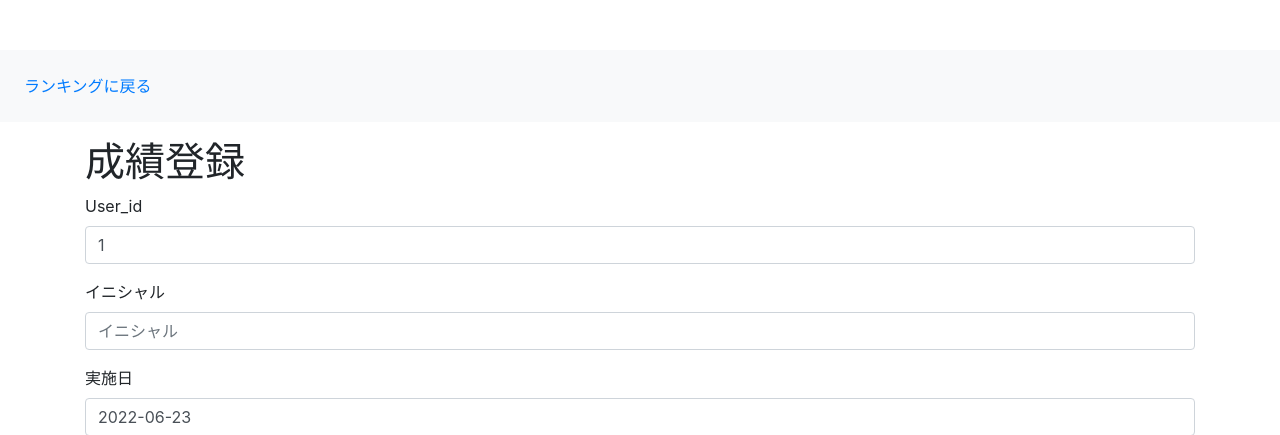
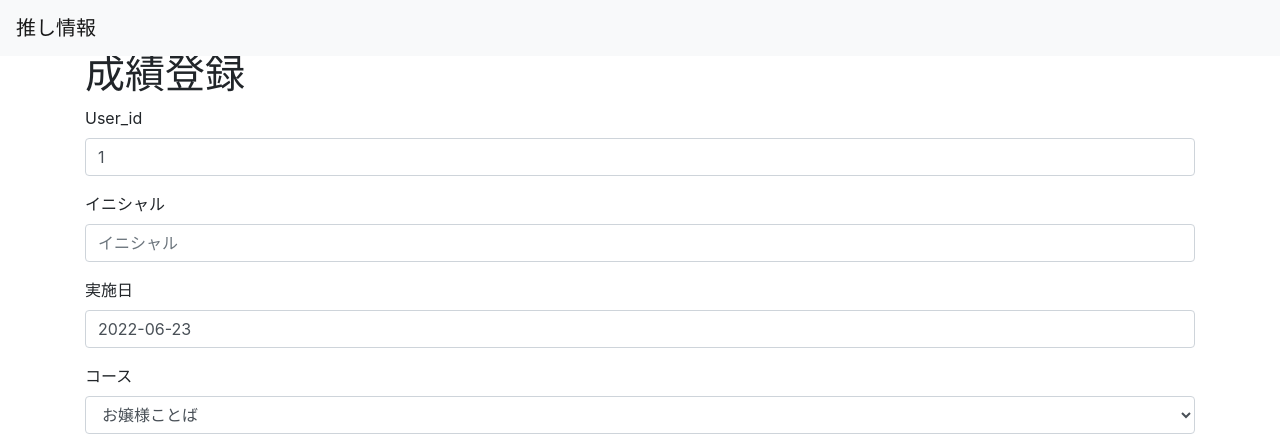
Before and after one commit to TachikawaAkebonochoClub/gekokujo, a Django app: page /create in a window 1280 px wide. Shown: the top 435 px of the page. Run offline with Django 3.2, Linux system fonts and the light colour scheme; some libraries are stand-ins or nearby versions.

Commit message:
ishii up 0623

```diff
--- a/code/gekokujo_app/templates/base.html
+++ b/code/gekokujo_app/templates/base.html
@@ -12,10 +12,9 @@
         >
 
         <style>body {padding-top: 50px;}</style>
-        <div class="p-4 bg-light text-dark">
-            <a href="{% url 'showRecords' %}">ランキングに戻る</a>
-        </div>
-    </div>
+        <nav class="navbar navbar-light bg-light fixed-top">
+            <a class='navbar-brand' href='{% url "showUsers" %}'>推し情報</a>
+        </nav>
     </head>
 
     <body>
```
